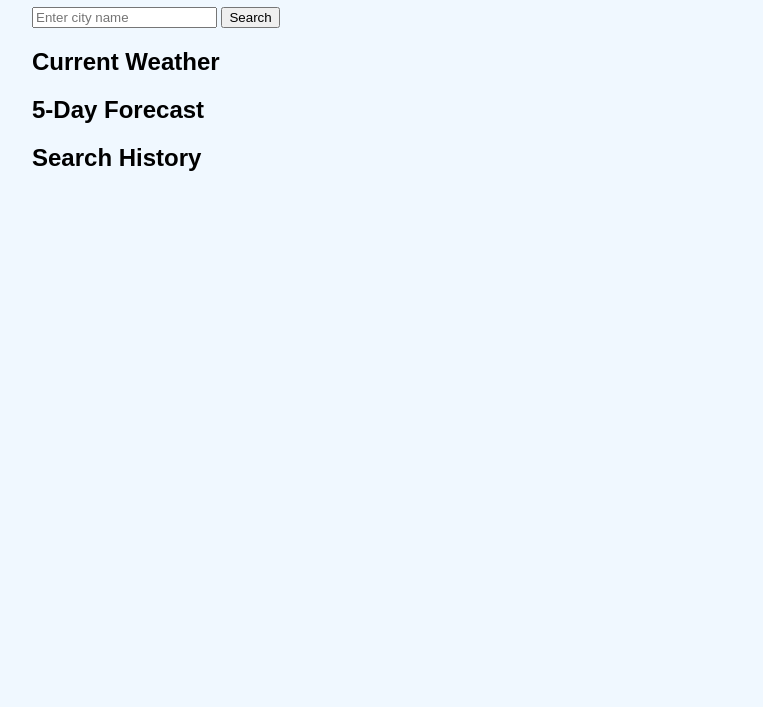
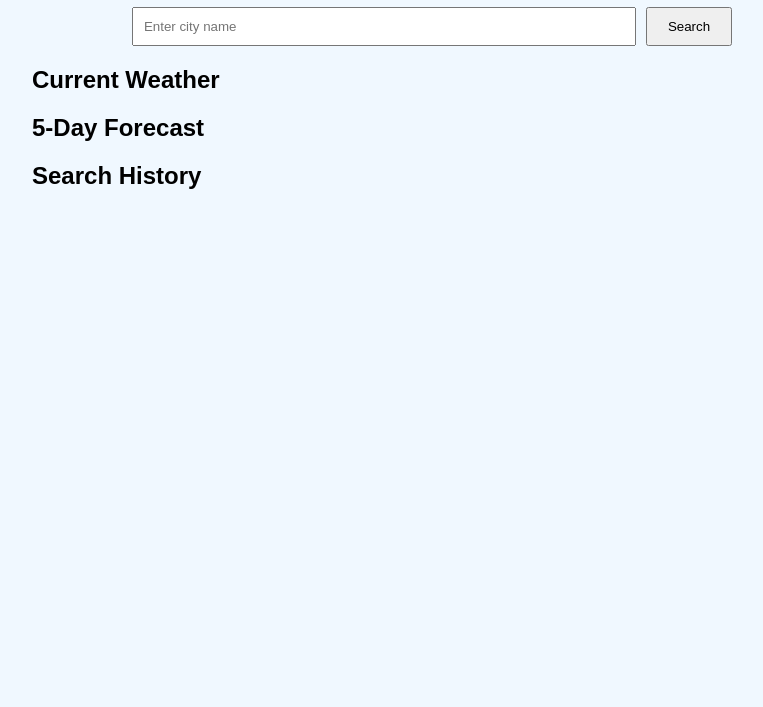
Before and after one commit to chrispychips12/weather-dashboard, a plain HTML site: page index.html in a window 1280 px wide. Shown: the part 93-800 px from the top of the page, without its empty margins (208-971 px from the left). Drawn offline with Linux system fonts and the light colour scheme.

Commit message:
basic CSS added to search box, input and button

```diff
--- a/Assets/css/style.css
+++ b/Assets/css/style.css
@@ -14,3 +14,19 @@ body {
 h1 {
     text-align: center;
 }
+
+.search-section {
+    display: flex;
+    justify-content: center;
+    margin-bottom: 20px;
+}
+
+#city-input {
+    width: 60%;
+    padding: 10px;
+    margin-right: 10px;
+}
+
+#search-button {
+    padding: 10px 20px;
+}
```
